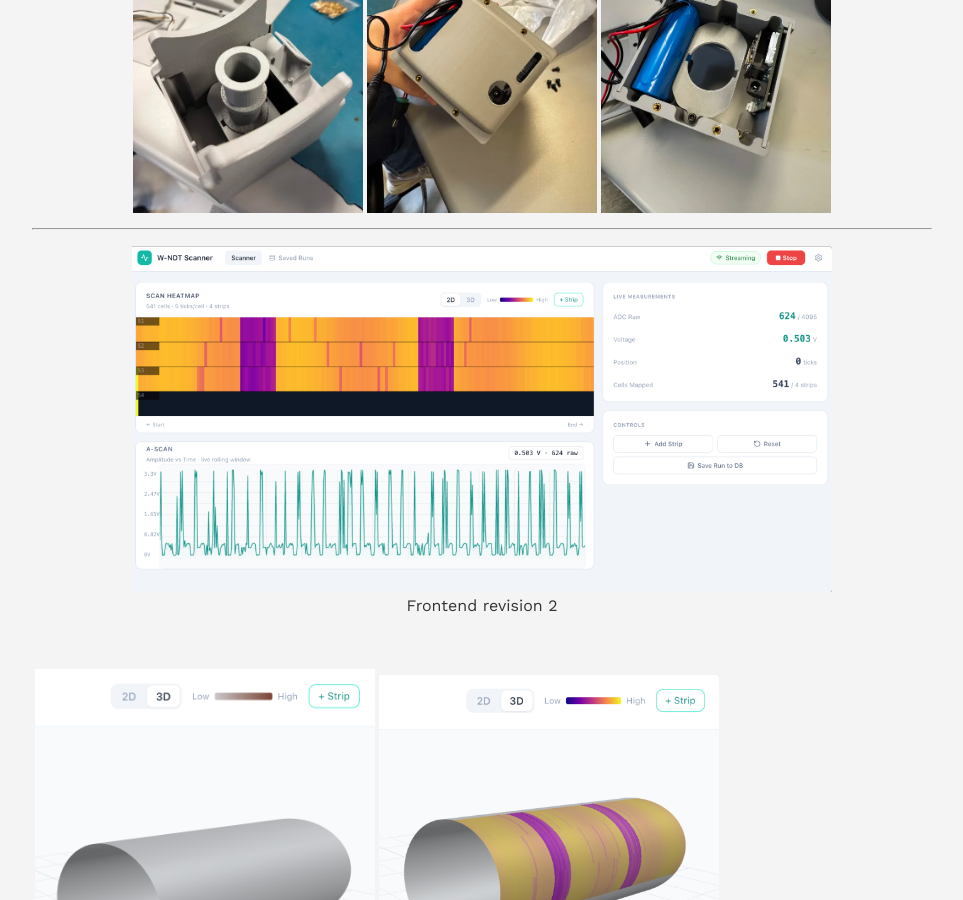
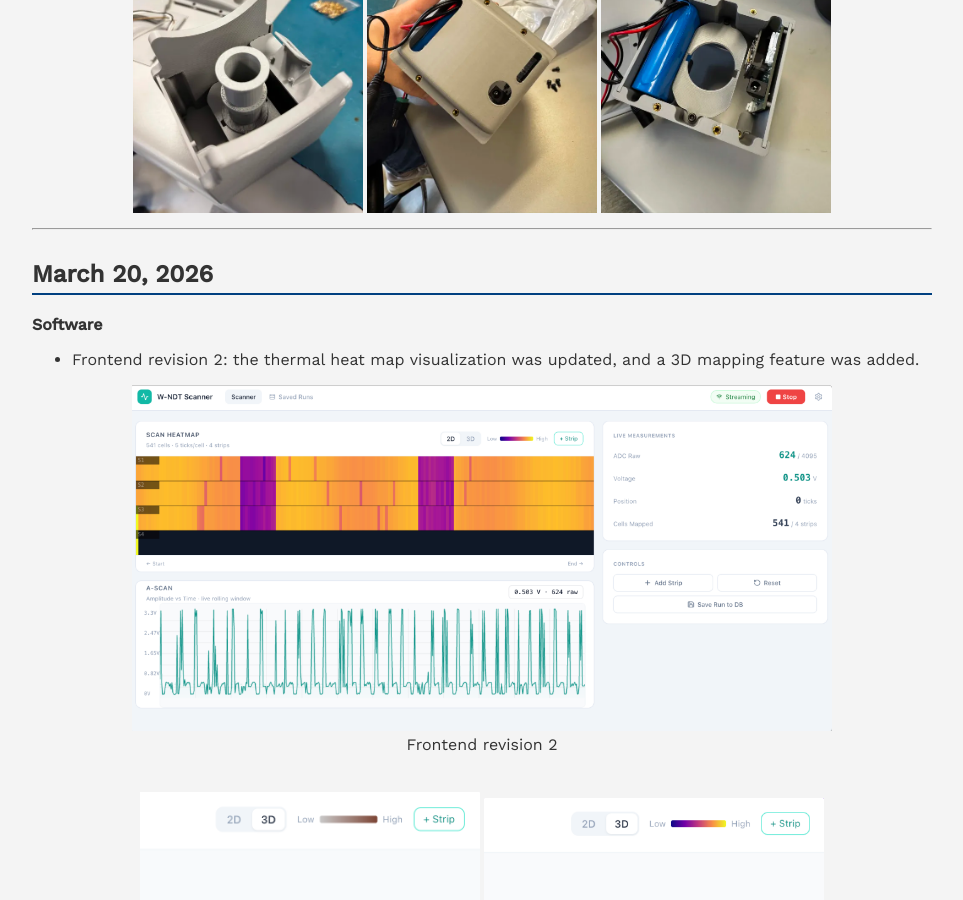
Before and after one commit to warisz/mte-capstone, a Jekyll site: the page built from meetings/mar-2026.md, in a window 1280 px wide and 900 px high, scrolled down 7539 px. Shown: the whole window, without its empty margins (158-1121 px from the left). Built offline with Jekyll 4.4.1, drawn with Linux system fonts in a browser that asks for light colours.

Commit message:
Update mar-2026.md

```diff
--- a/meetings/mar-2026.md
+++ b/meetings/mar-2026.md
@@ -140,27 +140,24 @@
 
 ---
 
+## March 20, 2026
+**Software**
+- Frontend revision 2: the thermal heat map visualization was updated, and a 3D mapping feature was added.
+
+<div align="center">
 <p align="center">
-  <img src="../images/rev-2.png" width="700"><br>
-  Frontend revision 2
+<img src="../images/rev-2.png" width="700"><br>Frontend revision 2
 </p>
 
 <br>
 
-<table>
-  <tr>
-    <td>
-      <img src="../images/3d-1.png" width="340">
-      <br>
-      <div align="center">3D mapping feature before recording</div>
-    </td>
-    <td>
-      <img src="../images/3d-2.png" width="340">
-      <br>
-      <div align="center">3D mapping feature after recording</div>
-    </td>
-  </tr>
+<table align="center">
+<tr>
+<td align="center"><img src="../images/3d-1.png" width="340"><br>3D mapping feature before recording</td>
+<td align="center"><img src="../images/3d-2.png" width="340"><br>3D mapping feature after recording</td>
+</tr>
 </table>
+</div>
 
 ## March 20, 2026
 **Software**
```
